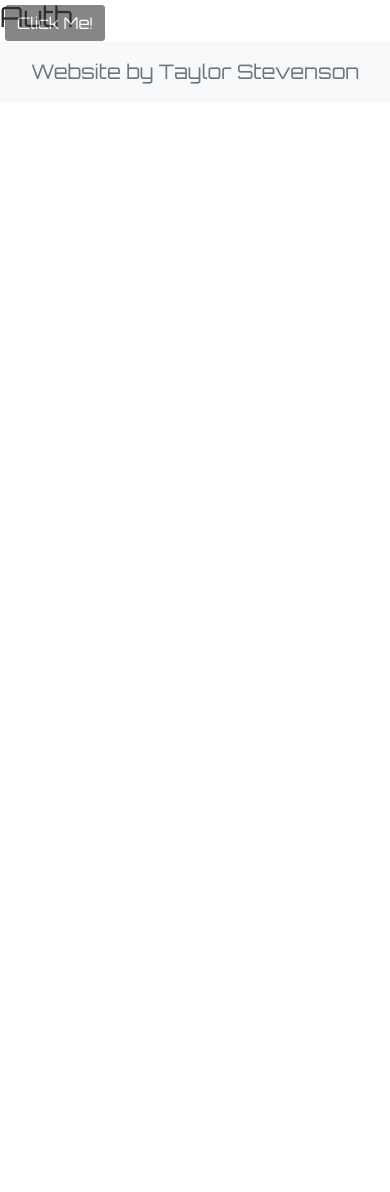
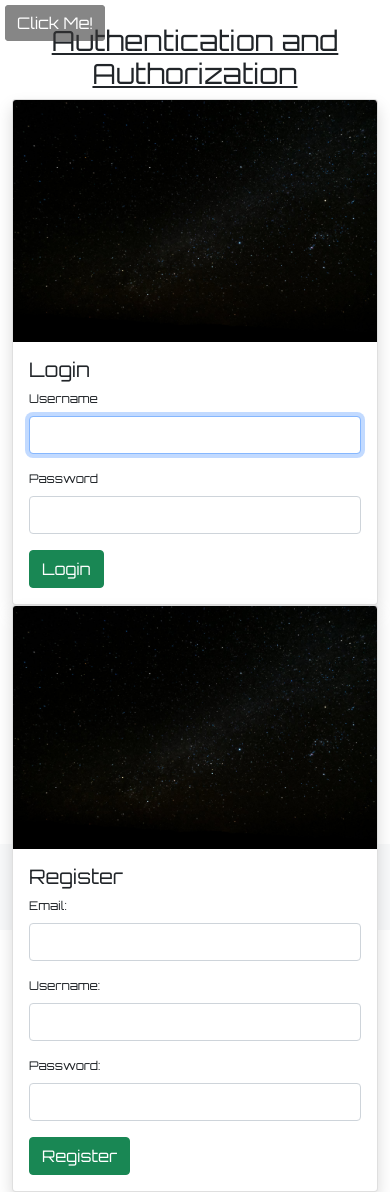
Before and after one commit to Tazwinator/portfolio-website, a Node server app: page /auth in a window 390 px wide. Before the commit the page ends 84 px from the top, so only its background shows below. Run offline with Node 20, Linux system fonts and the light colour scheme; some libraries are stand-ins or nearby versions.

Commit message:
Final one for today and maybe till end of the week.

```diff
--- a/app.js
+++ b/app.js
@@ -1,8 +1,20 @@
+if (process.env.NODE_ENV !== "production") {
+  require("dotenv").config();
+};
+
 const express = require("express");
 const app = express();
+const path = require("path");
+const { catchAsyncErr, isLoggedIn } = require("./middleware");
+const users = require("./userControllers");
+
+// Session
+const session = require("express-session");
+const MongoDBStore = require("connect-mongo");
+
+
+// --------- Static Files --------------------------- //
 const ejsMate = require("ejs-mate");
-const path = require("path");
-
 app.set("view engine", "ejs");
 app.engine("ejs", ejsMate)
 app.set("views", path.join(__dirname, "views"));
@@ -10,17 +22,135 @@ app.use(express.static(path.join(__dirname, "public")))
 
 app.use(express.urlencoded({extended: true}));
 
+// --------- Mongo --------------------------- //
+
+const Mongoose = require("mongoose");
+// Connects to the specified db on the mongo server via mongoose.
+// If the db is not found it creates one.
+
+const dbUrl = process.env.DB_URL
+
+Mongoose.connect(dbUrl, {
+  useNewUrlParser: true,
+  useCreateIndex: true, // These parameters should always be used unless I found out more about them.
+  useUnifiedTopology: true,
+  useFindAndModify: false // This one fixes a deprication eroor with finbByIdAndDelete
+});
+
+const db = Mongoose.connection;
+db.on("error", console.error.bind("console", "connection error:"));
+db.once("open", () => {
+  console.log("Database connected");
+});
+
+
+// --------- Session --------------------------- //
+
+
+
+const secret = process.env.SECRET || "thishouldbeabettersecret!";
+
+const store = new MongoDBStore ({
+  mongoUrl: dbUrl,
+  secret: secret,
+  touchAfter: 24 * 60 * 60 // In seconds, delay between session saves to the db when nothing has been updated
+});
+
+store.on("error", function (e) {
+  console.log("SESSION STORE ERROR", e)
+});
+
+const sessionConfig = { // Sets up the sessionId cookie
+  store,
+  name: "SID",
+  secret: secret, // this and SHA256 encrypt the cookie
+  resave: false,
+  saveUninitialized: false,
+  cookie: { // cookie attributes
+    httpOnly: true,
+    // secure: true; ONLY SETS SESSION COOKIES ON SECURE CONNECTIONS (HTTPS), DOES NOT WORK ON LOCALHOST!!!!!!!!!!!!
+    expires: Date.now() + 1000 * 60 * 60 *24 * 7, // Milliseconds
+    maxAge: 1000 * 60 * 60 *24 * 7
+  }
+};
+app.use(session(sessionConfig)); // deploys the sessionId cookie
+
+
+// --------- Passport --------------------------- //
+
+
+const passport = require("passport");
+const passportLocal = require("passport-local");
+const User = require("./userModel");
+
+app.use(passport.initialize()); // Sets up passport
+app.use(passport.session()); // Makes it use the express-session for persistant sessions
+passport.use(new passportLocal(User.authenticate()));
+// This line tells passport that with the local strategy of authentication we are going to use -
+// the "User" model.
+// The authenticate method on the "User" model comes from the plugin we added in the model file
+
+passport.serializeUser(User.serializeUser());
+passport.deserializeUser(User.deserializeUser());
+
+
+
+// --------- FLash --------------------------- //
+
+const flash = require("connect-flash");
+
+app.use(flash()); // Tells express to use flash. Flash is basially a popup plugin.
+
+app.use((req, res, next) => {
+  res.locals.success = req.flash("success");
+  res.locals.error = req.flash("error");
+  next();
+  // If "success" is in the request then it will pass it through to the template (so you don't have to do it manually)
+});
+
+// --------- Other (also to play around with and test stuff) --------------------------- //
+
+app.use((req, res, next) => {
+  res.locals.currentUser = req.user; // req.user is set by passport
+  next();
+});
+
+
 // ----------------------- Routes ------------------------------- //
 
-app.get("/", (req, res) => {
+app.get("/", (req, res) => { // Home
   res.render("pages/home")
 });
 
-app.get("/auth", (req, res) => {
+app.route("/auth") // auth page get
+.get((req, res) => {
   res.render("pages/auth")
-})
+});
+
+// User auth routes
+app.route("/register")
+  .post(catchAsyncErr(users.registerSubmit));
+
+app.route("/login")
+  .post(passport.authenticate("local", { failureFlash: true, failureRedirect: "/auth"}), users.loginSubmit);
+
+app.get("/logout", isLoggedIn, users.logout);
+
+// Tech stack routes
+
+app.route("/tech")
+.get((req, res) => {
+  res.render("pages/tech")
+});
+
 
 
 app.listen(3000, () => {
   console.log("Listening on port 3000")
 });
+
+// Plan:
+// Auth page shows me doing it
+// Tech stack page shows itself in a frontend-backend layout with api inbetween
+// Data upload page shows me uploading images and form data and you have to be logged in
+// api page shows me using external api
--- a/public/CSS/nav-foot-boil.css
+++ b/public/CSS/nav-foot-boil.css
@@ -4,8 +4,17 @@ body {
 	background-attachment: local;
 	/* font-family: 'Caveat', cursive; ------- The handwriting esque font */
 	font-family: 'Orbitron', sans-serif;
-	font-size: 20px;
+	font-size: 1rem;
+	overflow-x: hidden;
 }
+
+@media only screen and (max-width: 850px) {
+	body {
+		font-size: .75rem;
+	}
+}
+
+/* Footer */
 
 /* Navbar and button for it */
 .side-navbar {
@@ -19,6 +28,7 @@ body {
 	opacity: 0.6;
 	text-align: center;
 	font-size: 18px;
+	z-index: 1000;
 }
 
 .noBlue {
@@ -44,6 +54,7 @@ body {
 	background-color: rgb(54, 54, 54);
 	float: left;
 	position: fixed;
+	z-index: 1000;
 	opacity: 0.6;
 	border-radius: .25rem;
 }
--- /dev/null
+++ b/public/JS/validateForms.js
@@ -0,0 +1,20 @@
+    // Example starter JavaScript for disabling form submissions if there are invalid fields
+    (function () {
+      'use strict'
+
+      // Fetch all the forms we want to apply custom Bootstrap validation styles to
+      var forms = document.querySelectorAll('.needs-validation')
+
+      // Loop over them and prevent submission
+      Array.from(forms)
+        .forEach(function (form) {
+          form.addEventListener('submit', function (event) {
+            if (!form.checkValidity()) {
+              event.preventDefault()
+              event.stopPropagation()
+            }
+
+            form.classList.add('was-validated')
+          }, false)
+        })
+    })();
--- /dev/null
+++ b/userModel.js
@@ -0,0 +1,16 @@
+const mongoose = require("mongoose");
+const Schema = mongoose.Schema;
+const passportLocalMongoose = require("passport-local-mongoose");
+
+const UserSchema = new Schema ({
+  email: {
+    type: String,
+    required: true,
+    unique: true
+  }
+})
+
+UserSchema.plugin(passportLocalMongoose);
+// Adds username & password + some attributes for them and some methods we can use on the schema
+
+module.exports = mongoose.model("User", UserSchema);
--- a/views/boilerplate.ejs
+++ b/views/boilerplate.ejs
@@ -24,7 +24,7 @@
 
   <%- include("partials/navbar") %>
 
-
+    <%- include("partials/flash") %>
     <%- body %>
 
 
--- a/views/pages/auth.ejs
+++ b/views/pages/auth.ejs
@@ -1,3 +1,113 @@
 <% layout("/boilerplate") %>
 
-<h1>Auth</h1>
+
+<div class="container vh-100">
+  <div class="row pt-4 mb-4">
+
+
+<h1 class="text-center"><u>Authentication and Authorization</u></h1>
+
+<% if(currentUser) { %>
+  <div class="col-10 offset-1">
+    <h3>You're now logged in, so the forms have been taken away.</h3>
+    <p>If you just registered and you can now see this. It is because I have made it so that in the request
+      controller you are logged in at the same time.</p>
+      <p>If you want to logout and/or see them forms again click the button below:</p>
+      <form class="text-center" action="/logout" method="get">
+      <button class="btn btn-danger">Logout</button>
+      </form>
+  </div>
+
+<% } else {%>
+      <div class="col-md-6 col-xl-4 offset-xl-2">
+          <div class="card shadow">
+              <img src="/images/stars.jpeg"
+                  alt="" class="card-img-top" />
+              <div class="card-body">
+                  <h5 class="card-title">Login</h5>
+                  <form action="/login" method="POST" class="needs-validation" novalidate>
+                      <div class="mb-3">
+                          <label class="form-label" for="username">Username</label>
+                          <input class="form-control" type="text" id="username" name="username" autofocus required>
+                          <div class="valid-feedback">
+                              Looks good!
+                          </div>
+                          <div class="invalid-feedback">
+                            Please provide a valid username.
+                          </div>
+                      </div>
+
+                      <div class="mb-3">
+                          <label class="form-label" for="password">Password</label>
+                          <input class="form-control" type="text" id="password" name="password" required>
+                          <div class="valid-feedback">
+                              Looks good!
+                          </div>
+                          <div class="invalid-feedback">
+                            Please provide a valid password.
+                          </div>
+                      </div>
+                      <button class="btn btn-success btn-block">Login</button>
+                  </form>
+              </div>
+          </div>
+      </div>
+
+
+    <div class="col-md-6 col-xl-4">
+        <div class="card shadow">
+            <img src="/images/stars.jpeg"
+                alt="" class="card-img-top" />
+            <div class="card-body">
+                <h5 class="card-title">Register</h5>
+                <form action="/register" method="POST" class="needs-validation" novalidate>
+
+                  <div class="mb-3">
+                    <label class="form-label" for="email">Email:</label>
+                    <input class="form-control" type="email" id="email" name="email" autofocus required>
+                    <div class="valid-feedback">
+                      Looks good!
+                    </div>
+                    <div class="invalid-feedback">
+                      Please provide a valid email.
+                    </div>
+                  </div>
+
+                  <div class="mb-3">
+                    <label class="form-label" for="username">Username:</label>
+                    <input class="form-control" type="text" id="username" name="username" required>
+                    <div class="valid-feedback">
+                      Looks good!
+                    </div>
+                    <div class="invalid-feedback">
+                      Please provide a valid username.
+                    </div>
+                  </div>
+
+                  <div class="mb-3">
+                    <label class="form-label" for="password">Password:</label>
+                    <input class="form-control" type="text" id="password" name="password" required>
+                    <div class="valid-feedback">
+                      Looks good!
+                    </div>
+                    <div class="invalid-feedback">
+                      Please provide a valid password.
+                    </div>
+                  </div>
+
+                  <button class="btn btn-success btn-block">Register</button>
+
+                </form>
+            </div>
+        </div>
+      </div>
+
+
+
+<% } %>
+
+  </div>
+</div>
+
+
+<script src="/JS/validateForms.js"></script>
--- /dev/null
+++ b/views/partials/flash.ejs
@@ -0,0 +1,13 @@
+<% if(success && success.length) { %>
+<div class="alert alert-success alert-dismissible fade show" role="alert">
+  <%= success %>
+  <button type="button" class="btn-close" data-bs-dismiss="alert" aria-label="Close"></button>
+</div>
+<% } %>
+
+<% if(error && error.length) { %>
+<div class="alert alert-danger alert-dismissible fade show" role="alert">
+  <%= error %>
+  <button type="button" class="btn-close" data-bs-dismiss="alert" aria-label="Close"></button>
+</div>
+<% } %>
--- a/views/partials/footer.ejs
+++ b/views/partials/footer.ejs
@@ -4,6 +4,12 @@
       <div class="col-md-4 text-center">
         <span class="text-muted">Website by Taylor Stevenson</span>
       </div>
+      <div class="col-md-4 text-center">
+        <span class="text-muted">Mobile: 07940 542597</span>
+      </div>
+      <div class="col-md-4 text-center">
+        <span class="text-muted">Email: taylor_stevenson@yahoo.co.uk</span>
+      </div>
     </div>
   </div>
 </footer>
--- a/views/partials/navbar.ejs
+++ b/views/partials/navbar.ejs
@@ -1,6 +1,6 @@
 <div class="side-navbar d-flex justify-content-between flex-wrap flex-column" id="sidebar">
   <div class="nav flex-column text-white w-100">
-    <p class="nav-link h3 text-white my-2">
+    <p class="h3 text-white my-2 p-1">
       Things I can do
     </p>
     <a href="/" class="nav-link noBlue">
@@ -9,8 +9,8 @@
     <a href="/auth" class="nav-link noBlue">
       <span class="mx-2">Authentication and Authorization</span>
     </a>
-    <a href="#" class="nav-link noBlue">
-      <span class="mx-2">Contact</span>
+    <a href="/tech" class="nav-link noBlue">
+      <span class="mx-2">My Tech Stack</span>
     </a>
   </div>
 </div>
```
Also changed, not shown: middleware.js (added, +14 -0 lines), package.json (+9 -1 lines), public/CSS/tech.css (added, +8 -0 lines), userControllers.js (added, +29 -0 lines), views/pages/home.ejs (+21 -7 lines), views/pages/tech.ejs (added, +48 -0 lines), 1 other file.
